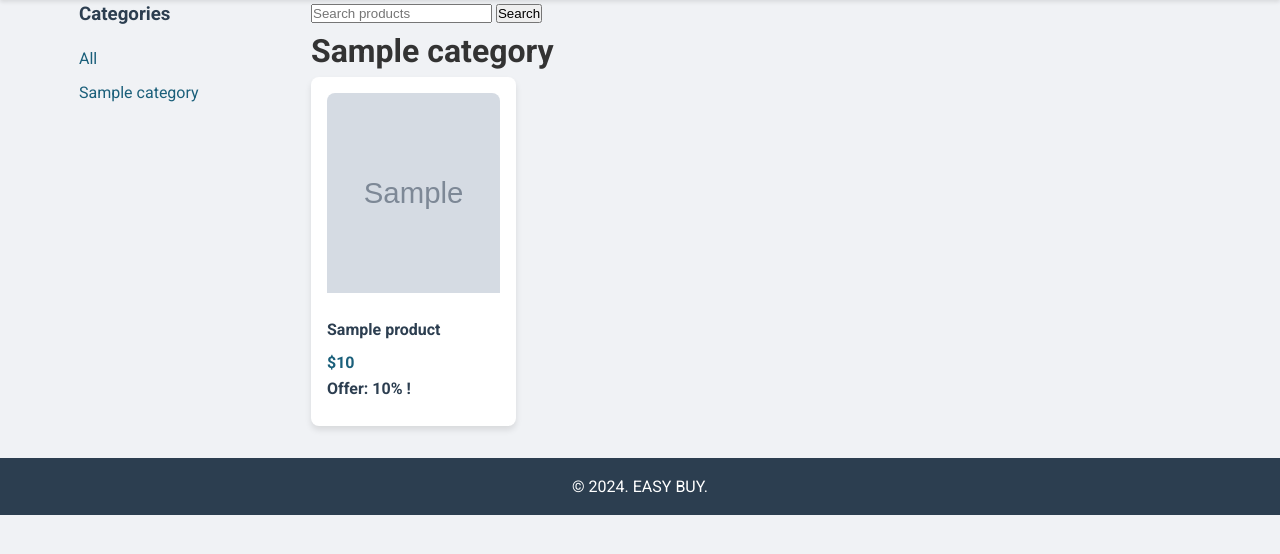
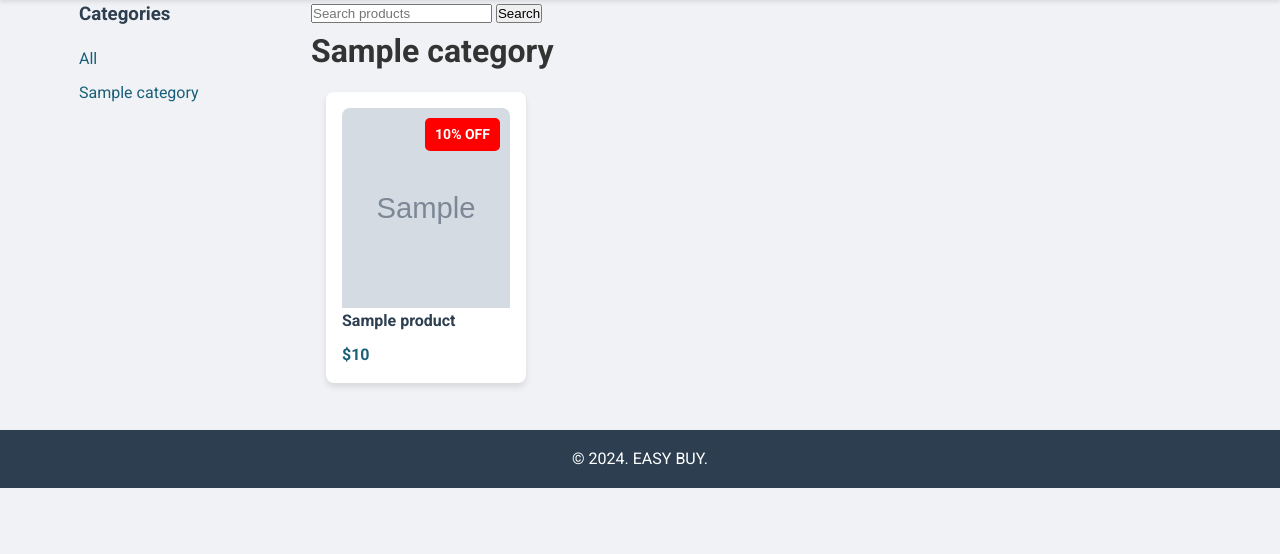
Before and after one commit to AldoVasquez07/Easy_Buy_Procesos, a Django app: template easybuy/shop/templates/shop/product/list.html in a window 1280 px wide. Shown: the part 70-624 px from the top of the page. Run offline with Django 5.2, Linux system fonts and the light colour scheme; the template is opened without the code that fills it: most values are stand-ins (such as "Sample title", 1, 10 or a date in 2020); grey boxes marked "Sample" are stand-in pictures.

Commit message:
Ajustando muestreo de Ofertas

```diff
--- /dev/null
+++ b/easybuy/shop/static/css/list.css
@@ -0,0 +1,32 @@
+.product-item {
+    position: relative;
+    width: 200px;  /* Asegúrate de que el tamaño del contenedor sea lo suficientemente grande */
+    margin: 15px;
+}
+
+.product-image-container {
+    position: relative;
+    width: 100%;
+    height: 200px;  /* Ajusta el alto de la imagen */
+    overflow: hidden;  /* Oculta el desbordamiento si la imagen es más grande */
+}
+
+.product-image-container img {
+    display: block;
+    width: 100%;  /* Haz que la imagen ocupe todo el ancho del contenedor */
+    height: 100%;  /* Asegura que la imagen ocupe todo el alto del contenedor */
+    object-fit: cover;  /* Corta la imagen si es necesario, manteniendo la proporción */
+}
+
+.offer-label {
+    position: absolute;
+    top: 10px;
+    right: 10px;
+    background-color: red;
+    color: white;
+    padding: 5px 10px;
+    font-size: 14px;
+    font-weight: bold;
+    border-radius: 5px;
+    z-index: 10;
+}
--- a/easybuy/shop/templates/shop/product/list.html
+++ b/easybuy/shop/templates/shop/product/list.html
@@ -7,6 +7,7 @@
 
 {% block content %}
     <div class="product-list-page">
+        <link href="{% static "css/list.css" %}" rel="stylesheet">
         <aside class="sidebar">
             <h3>Categories</h3>
             <ul>
@@ -22,7 +23,7 @@
         </aside>
 
         <div class="product-list">
-            <!-- Agregar formulario de búsqueda -->
+            <!-- Formulario de búsqueda -->
             <form method="GET" action="{% url 'shop:product_list' %}">
                 <input type="text" name="q" placeholder="Search products" value="{{ request.GET.q }}">
                 <button type="submit">Search</button>
@@ -33,12 +34,16 @@
                 {% for product in products %}
                     <div class="product-item">
                         <a href="{{ product.get_absolute_url }}" class="product-link">
-                            <img src="{% if product.image %}{{ product.image.url }}{% else %}{% static 'img/no_image.png' %}{% endif %}" alt="{{ product.name }}">
+                            <div class="product-image-container">
+                                <img src="{% if product.image %}{{ product.image.url }}{% else %}{% static 'img/no_image.png' %}{% endif %}" alt="{{ product.name }}">
+
+                                <!-- Etiqueta de oferta -->
+                                {% if product.offer %}
+                                    <span class="offer-label">{{ product.offer.discount }}% OFF</span>
+                                {% endif %}
+                            </div>
                             <h3>{{ product.name }}</h3>
                             <p class="price">${{ product.price }}</p>
-                            {% if product.offer %}
-                                <h3>Offer: {{ product.offer.discount }}% !</h3>
-                            {% endif %}
                         </a>
                     </div>
                 {% empty %}
```
Also changed, not shown: easybuy/shop/views.py (+42 -0 lines).
